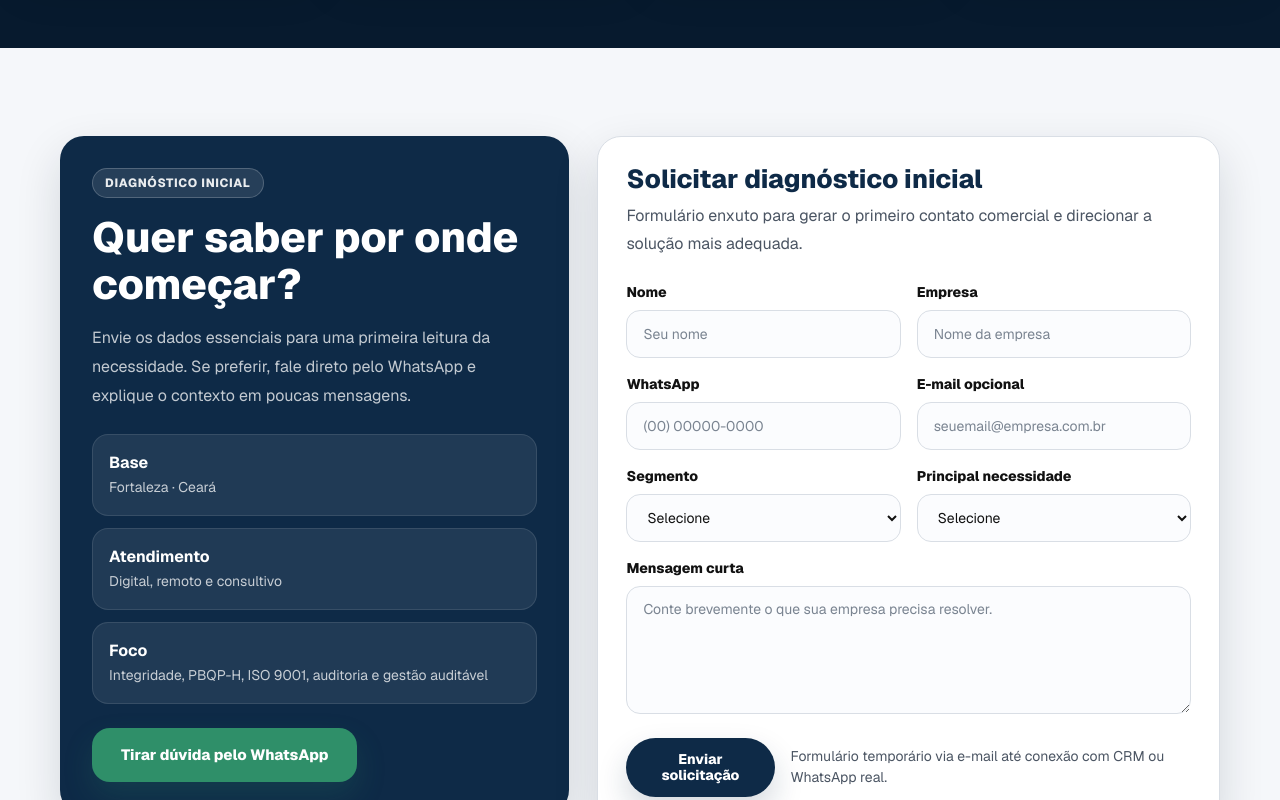
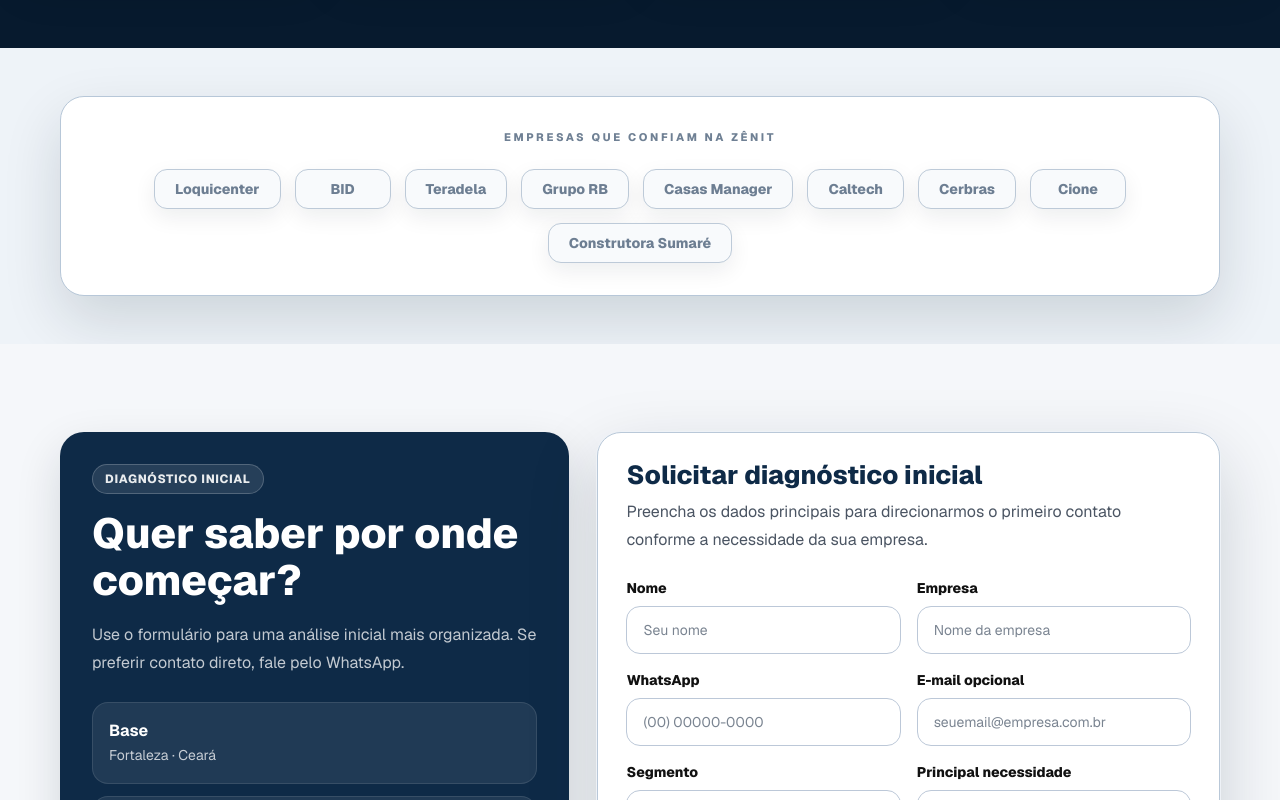
Before and after one commit to mateusb12/zenit, a Next.js app: page / in a window 1280 px wide. Shown: the part 3440-4240 px from the top of the page. Built offline with nearby package versions, Linux system fonts and the light colour scheme.

Commit message:
feat(site): refine contact and trusted companies sections

```diff
--- a/app/page.tsx
+++ b/app/page.tsx
@@ -1,6 +1,7 @@
 import { AuthoritySection } from "@/components/sections/AuthoritySection";
 import { ChallengesSection } from "@/components/sections/ChallengesSection";
 import { DiagnosticSection } from "@/components/sections/DiagnosticSection";
+import { ExperienceStripSection } from "@/components/sections/ExperienceStripSection";
 import { HeroSection } from "@/components/sections/HeroSection";
 import { MethodologySection } from "@/components/sections/MethodologySection";
 import { SolutionsSection } from "@/components/sections/SolutionsSection";
@@ -16,6 +17,7 @@
       <ChallengesSection />
       <SolutionsSection />
       <MethodologySection />
+      <ExperienceStripSection />
       <DiagnosticSection />
       <Footer />
     </main>
--- a/components/sections/DiagnosticSection.tsx
+++ b/components/sections/DiagnosticSection.tsx
@@ -1,5 +1,4 @@
 import { Badge } from "@/components/site/Badge";
-import { ButtonLink } from "@/components/site/ButtonLink";
 import { containerClass, sectionClass } from "@/components/site/tailwind";
 import {
   diagnosticFacts,
@@ -10,21 +9,20 @@
 
 export function DiagnosticSection() {
   const fieldClass =
-    "min-h-12 w-full rounded-[14px] border border-[#d9dee5] bg-[#fbfcfe] px-4 py-3 font-normal text-[#111111] outline-none transition-[border-color,box-shadow] duration-200 placeholder:text-[#7a8491] focus:border-[#17456e] focus:shadow-[0_0_0_4px_#e9f1f8]";
+    "min-h-12 w-full rounded-[14px] border border-[#bcc8d8] bg-white px-4 py-3 font-normal text-[#111111] outline-none transition-[border-color,box-shadow,background-color] duration-200 placeholder:text-[#7a8491] focus:border-[#17456e] focus:bg-white focus:shadow-[0_0_0_4px_rgba(23,69,110,0.10)]";
   const labelClass = "grid gap-2 text-sm font-extrabold text-[#111111]";
 
   return (
     <section id="diagnostico" className={`${sectionClass} bg-[#f5f7fa]`}>
-      <div className={`${containerClass} grid grid-cols-[0.9fr_1.1fr] items-start gap-7 max-[980px]:grid-cols-1`}>
-        <aside className="rounded-3xl bg-[#0e2a47] p-8 text-white shadow-[0_18px_46px_rgba(7,26,46,0.14)] max-[680px]:p-[22px]">
+      <div className={`${containerClass} grid grid-cols-[0.9fr_1.1fr] items-stretch gap-7 max-[980px]:grid-cols-1`}>
+        <aside className="h-full rounded-3xl bg-[#0e2a47] p-8 text-white shadow-[0_18px_46px_rgba(7,26,46,0.14)] max-[680px]:p-[22px]">
           <Badge>Diagnóstico inicial</Badge>
           <h2 className="mt-4 text-[clamp(30px,4vw,42px)]">
             Quer saber por onde começar?
           </h2>
           <p className="mt-4 leading-[1.8] text-white/75">
-            Envie os dados essenciais para uma primeira leitura da necessidade.
-            Se preferir, fale direto pelo WhatsApp e explique o contexto em
-            poucas mensagens.
+            Use o formulário para uma análise inicial mais organizada. Se
+            preferir contato direto, fale pelo WhatsApp.
           </p>
 
           <div className="my-6 grid gap-3">
@@ -41,28 +39,33 @@
             ))}
           </div>
 
-          <ButtonLink
-            href={whatsappHref}
-            target="_blank"
-            rel="noopener noreferrer"
-            variant="whatsapp"
-          >
-            Tirar dúvida pelo WhatsApp
-          </ButtonLink>
+          <div className="rounded-2xl border border-white/10 bg-white/[0.055] p-4">
+            <span className="block text-sm font-extrabold text-white/78">
+              Prefere contato direto?
+            </span>
+            <a
+              href={whatsappHref}
+              target="_blank"
+              rel="noopener noreferrer"
+              className="mt-3 inline-flex min-h-[42px] items-center justify-center rounded-[14px] border border-white/18 bg-white/[0.07] px-4 py-2.5 text-sm font-extrabold text-white/86 transition-[transform,background,border-color,color] duration-200 hover:-translate-y-0.5 hover:border-white/28 hover:bg-white/[0.12] hover:text-white focus:outline-none focus:ring-2 focus:ring-white/20"
+            >
+              Falar pelo WhatsApp
+            </a>
+          </div>
         </aside>
 
         <form
           action="mailto:contato@zenitconsult.com.br"
           method="post"
           encType="text/plain"
-          className="rounded-3xl border border-[#d9dee5] bg-white p-7 text-[#111111] shadow-[0_18px_46px_rgba(7,26,46,0.14)] max-[680px]:p-[22px]"
+          className="h-full rounded-3xl border border-[#b9c8d8] bg-white p-7 text-[#111111] shadow-[0_26px_70px_rgba(7,26,46,0.18)] ring-1 ring-[#eef2f7] max-[680px]:p-[22px]"
         >
           <h3 className="text-[26px] text-[#0e2a47]">
             Solicitar diagnóstico inicial
           </h3>
           <p className="mt-2 leading-[1.75] text-[#4b5563]">
-            Formulário enxuto para gerar o primeiro contato comercial e
-            direcionar a solução mais adequada.
+            Preencha os dados principais para direcionarmos o primeiro contato
+            conforme a necessidade da sua empresa.
           </p>
 
           <div className="mt-6 grid grid-cols-2 gap-4 max-[680px]:grid-cols-1">
@@ -75,6 +78,7 @@
                 className={fieldClass}
               />
             </label>
+
             <label className={labelClass}>
               Empresa
               <input
@@ -84,6 +88,7 @@
                 className={fieldClass}
               />
             </label>
+
             <label className={labelClass}>
               WhatsApp
               <input
@@ -93,6 +98,7 @@
                 className={fieldClass}
               />
             </label>
+
             <label className={labelClass}>
               E-mail opcional
               <input
@@ -102,6 +108,7 @@
                 className={fieldClass}
               />
             </label>
+
             <label className={labelClass}>
               Segmento
               <select
@@ -118,6 +125,7 @@
                 ))}
               </select>
             </label>
+
             <label className={labelClass}>
               Principal necessidade
               <select
@@ -134,6 +142,7 @@
                 ))}
               </select>
             </label>
+
             <label className={`${labelClass} col-span-full`}>
               Mensagem curta
               <textarea
@@ -144,16 +153,16 @@
             </label>
           </div>
 
-          <div className="mt-6 flex items-center justify-between gap-4 max-[680px]:flex-col max-[680px]:items-stretch">
+          <div className="mt-6 grid gap-2.5">
             <button
               type="submit"
-              className="inline-flex min-h-[46px] cursor-pointer items-center justify-center gap-2 rounded-full border border-transparent bg-[#0e2a47] px-5 py-3 text-center text-sm font-extrabold leading-[1.2] text-white shadow-[0_14px_30px_rgba(14,42,71,0.18)] transition-[transform,box-shadow,background,color] duration-200 hover:-translate-y-0.5 hover:bg-[#17456e] max-[680px]:w-full"
+              className="inline-flex min-h-[50px] w-fit min-w-[245px] cursor-pointer items-center justify-center gap-2 whitespace-nowrap rounded-[16px] border border-transparent bg-[#0e2a47] px-6 py-3 text-center text-sm font-extrabold leading-[1.2] text-white shadow-[0_14px_30px_rgba(14,42,71,0.18)] transition-[transform,box-shadow,background,color] duration-200 hover:-translate-y-0.5 hover:bg-[#17456e] max-[680px]:w-full"
             >
-              Enviar solicitação
+              Enviar diagnóstico inicial
             </button>
-            <span className="text-sm leading-[1.55] text-[#4b5563]">
-              Formulário temporário via e-mail até conexão com CRM ou WhatsApp
-              real.
+
+            <span className="max-w-[420px] text-sm leading-[1.55] text-[#647184]">
+              Usaremos os dados para direcionar o primeiro contato.
             </span>
           </div>
         </form>
--- /dev/null
+++ b/components/sections/ExperienceStripSection.tsx
@@ -0,0 +1,29 @@
+import { trustedCompanies } from "@/data/landing";
+
+export function ExperienceStripSection() {
+  return (
+    <section
+      aria-label="Empresas que confiam na ZÊNIT"
+      className="bg-[#eef3f8] py-12 text-[#111111] max-[680px]:py-9"
+    >
+      <div className="mx-auto w-[min(1160px,calc(100%-40px))] max-[680px]:w-[min(calc(100%-28px),1160px)]">
+        <div className="overflow-hidden rounded-[24px] border border-[#b7c7d8] bg-white px-7 py-8 shadow-[0_24px_58px_rgba(7,26,46,0.14)] max-[680px]:px-4 max-[680px]:py-7">
+          <p className="text-center text-[11px] font-extrabold uppercase tracking-[0.24em] text-[#6f8094]">
+            Empresas que confiam na ZÊNIT
+          </p>
+
+          <div className="mx-auto mt-6 flex max-w-[1020px] flex-wrap justify-center gap-3.5">
+            {trustedCompanies.map((company) => (
+              <span
+                key={company}
+                className="inline-flex min-h-[40px] min-w-[96px] items-center justify-center rounded-[13px] border border-[#bdcad8] bg-[#f8fafc] px-5 py-2 text-center text-sm font-extrabold text-[#6d7e92] shadow-[0_8px_22px_rgba(7,26,46,0.075)]"
+              >
+                {company}
+              </span>
+            ))}
+          </div>
+        </div>
+      </div>
+    </section>
+  );
+}
--- a/data/landing.ts
+++ b/data/landing.ts
@@ -133,6 +133,18 @@
   },
 ];
 
+export const trustedCompanies = [
+  "Loquicenter",
+  "BID",
+  "Teradela",
+  "Grupo RB",
+  "Casas Manager",
+  "Caltech",
+  "Cerbras",
+  "Cione",
+  "Construtora Sumaré",
+];
+
 export const segments: Segment[] = [
   "Construção civil",
   "Indústria",
```
